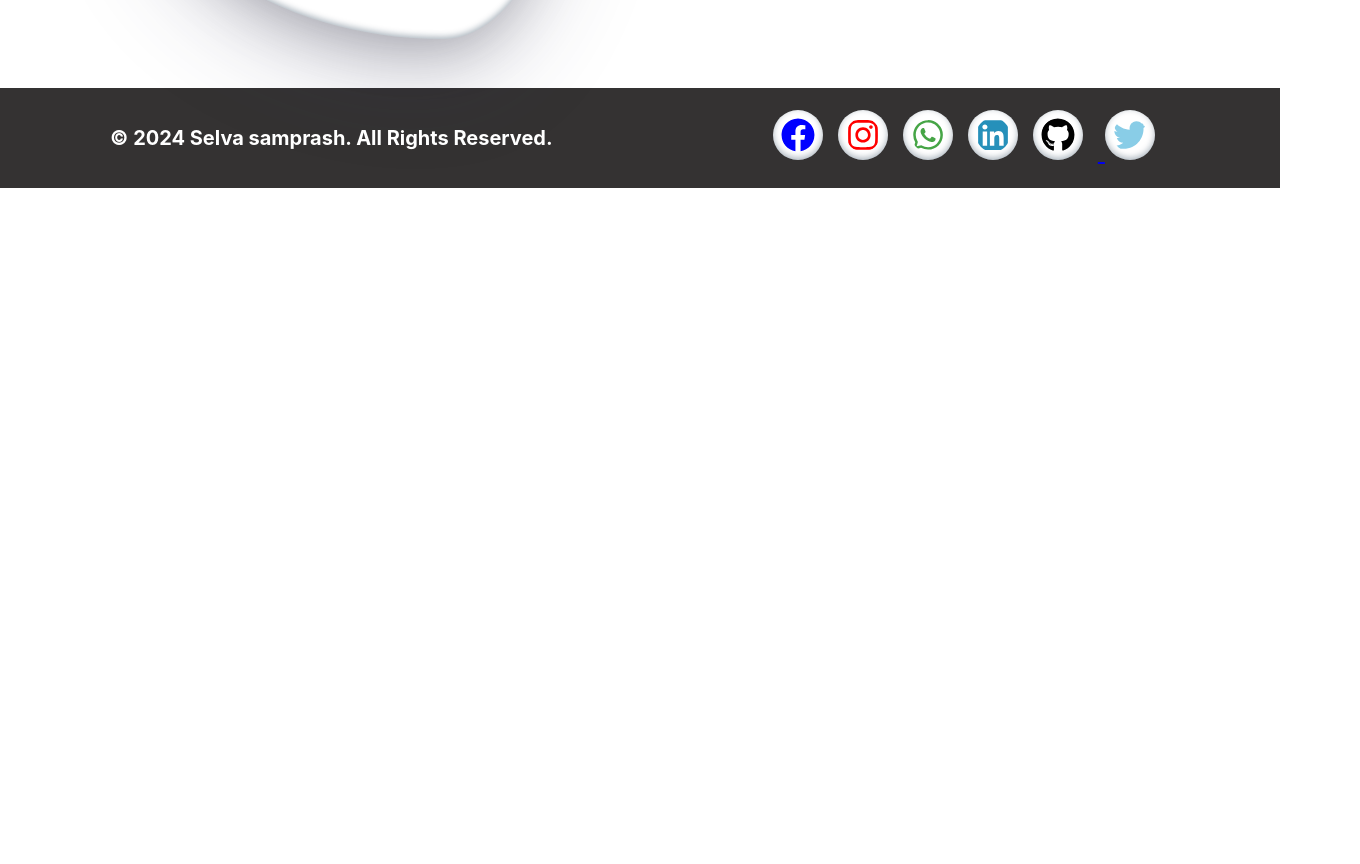
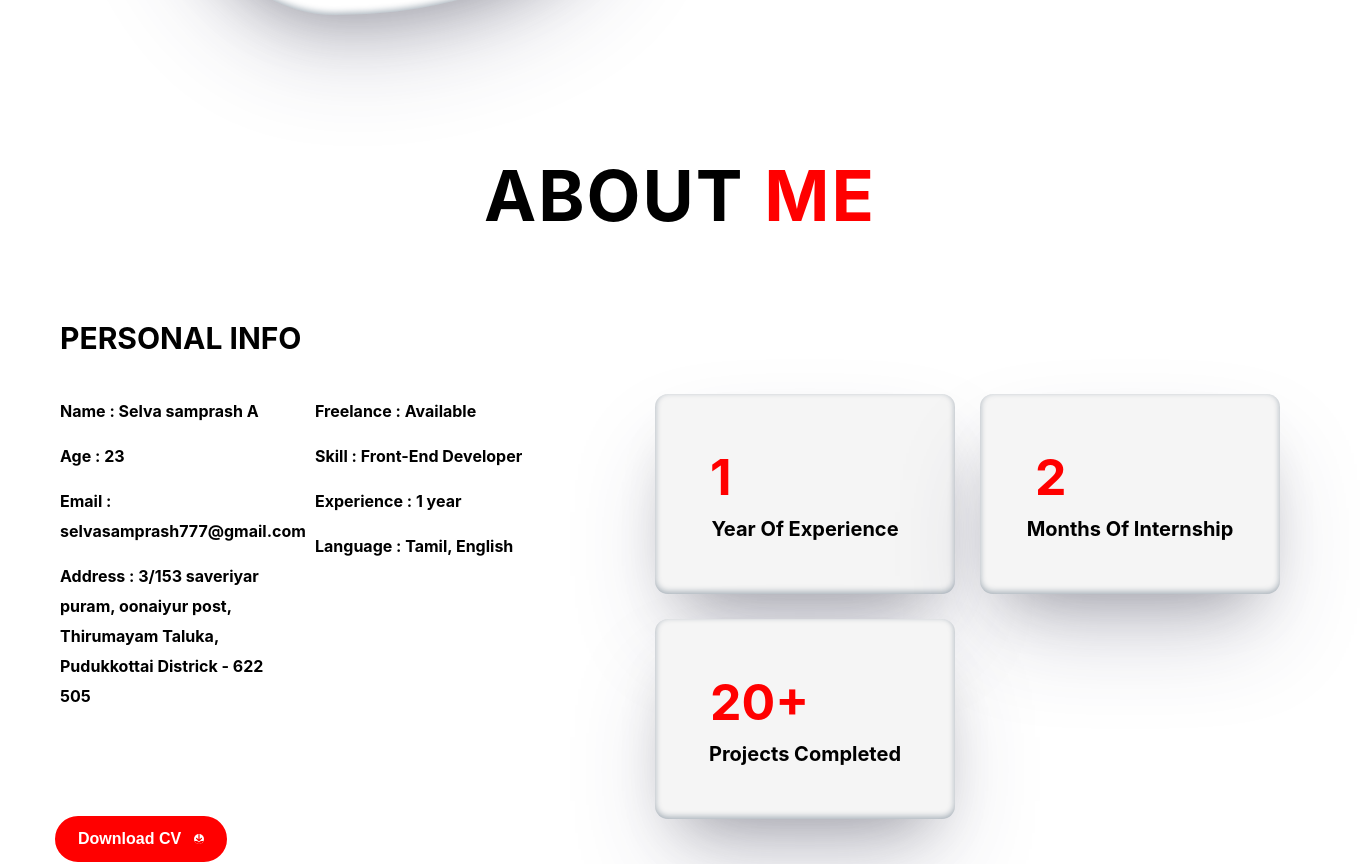
Before and after one commit to selva-arsl/portfolio_website, a React (Create React App) app: page / in a window 1280 px wide. Shown: the part 640-1504 px from the top of the page, 1360 px wide, since content can reach past the window. Before the commit the page ends 828 px from the top, so only its background shows below. Built offline with nearby package versions, Linux system fonts and the light colour scheme.

Commit message:
small changes

```diff
--- a/src/home.js
+++ b/src/home.js
@@ -1,8 +1,11 @@
 import React from "react";
 import "./css/home.css";
-import Selva_db from "./assets/sss.jpg";
+import Selva_db from "./assets/db2.jpg";
 import { IoPerson } from "react-icons/io5";
-import Selva_db2 from "./assets/selva_db.jpg";
+import About from "./about";
+import Portfolio from "./portfolio";
+import Blogs from "./blogs";
+import Contact from "./contact";
 
 
 
@@ -36,6 +39,10 @@ class Home extends React.Component {
                         </div>
 
                     </div>
+                    <About />
+                    <Portfolio/>
+                    <Blogs/>
+                    <Contact/>
                 </div>
 
 
```
